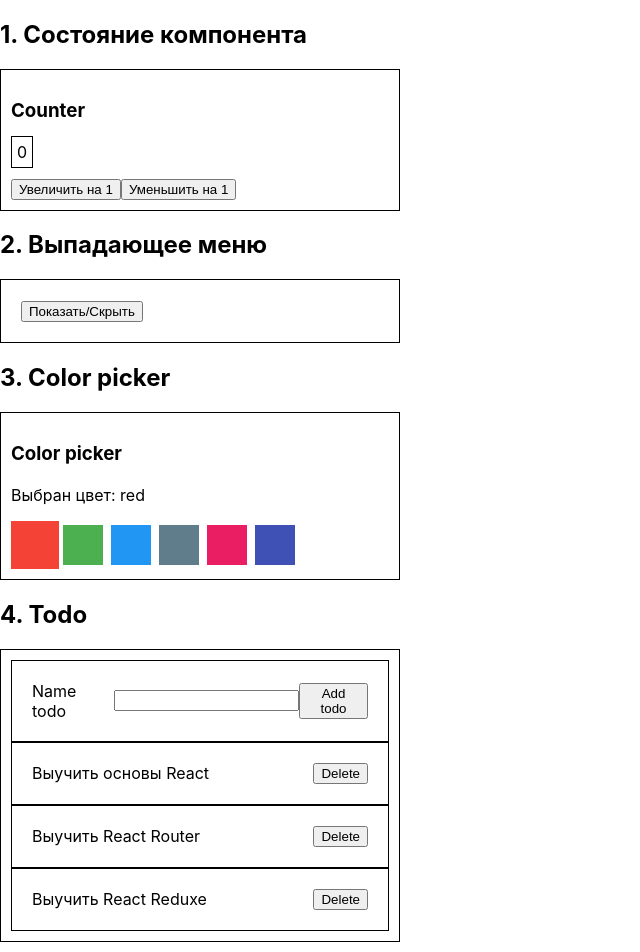
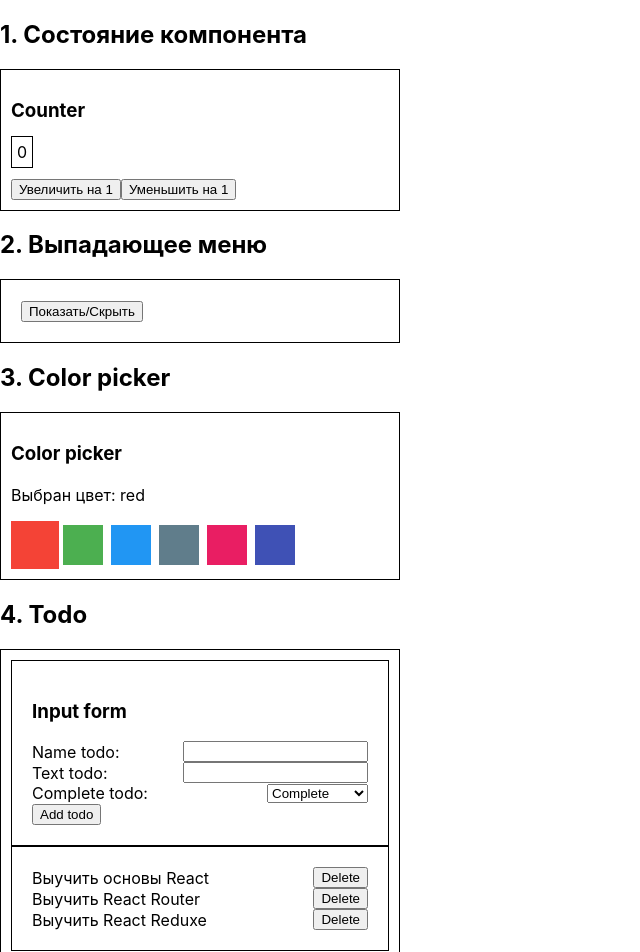
Before and after one commit to davidnedkonst/react-lesson-2-1, a React (Create React App) app: page / in a window 1280 px wide. Shown: the top 952 px of the page, without its empty margins (0-640 px from the left). Built offline with nearby package versions, Linux system fonts and the light colour scheme.

Commit message:
Update Form

```diff
--- a/public/index.html
+++ b/public/index.html
@@ -24,7 +24,7 @@
       work correctly both with client-side routing and a non-root public URL.
       Learn how to configure a non-root public URL by running `npm run build`.
     -->
-    <title>React App</title>
+    <title>React Lesson 2</title>
   </head>
   <body>
     <noscript>You need to enable JavaScript to run this app.</noscript>
--- a/src/components/Counter/Counter.js
+++ b/src/components/Counter/Counter.js
@@ -12,12 +12,12 @@ export default class Counter extends React.Component {
         counterValue: this.props.initialValue,
     };
 
-    handleIncrement = () => {
+    onIncrement = () => {
         console.log("click on Увеличить");
         this.setState(prevState => ({ counterValue: prevState.counterValue + 1 }));
     };
 
-    handleDecrement = () => {
+    onDecrement = () => {
         console.log("click on Уменьшить");
         this.setState(prevState => ({ counterValue: prevState.counterValue - 1 }));
     };
@@ -35,8 +35,8 @@ export default class Counter extends React.Component {
                 />
 
                 <Controls
-                    onIncrement={this.handleIncrement}
-                    onDecrement={this.handleDecrement}
+                    onIncrement={this.onIncrement}
+                    onDecrement={this.onDecrement}
                 />
             </div>
         );
--- a/src/components/Todo/Todo.js
+++ b/src/components/Todo/Todo.js
@@ -1,11 +1,11 @@
 import React from 'react';
+import Form from './Form';
 import css from './Todo.module.css';
 import initialTodos from '../../constants/todos.json';
 
 export default class Todo extends React.Component {
     state = {
         todos: initialTodos,
-        inputValue: '',
     };
 
     onDeleteTodo = todoId => {
@@ -14,37 +14,31 @@ export default class Todo extends React.Component {
         }));
     };
 
-    onInputChange = event => {
-        console.log(event.target);
-
-        this.setState({
-            inputValue: event.target.value
-        })
-    };
+    onSubmitForm = (data) => {
+        console.log('Todo write: form submit');
+        console.log(data);
+    }
 
     render() {
         const { todos } = this.state;
 
         return (
-            <div className={css.TodoList}>
-                <form className={css.TodoList__item}>
-                    <label htmlFor='nameTodo'>Name todo</label>
-                    <input id='nameTodo' type='text' onChange={this.onInputChange} />
-                    <button type='submit'>Add todo</button>
-                </form>
+            <div className={css.Todo}>
+                <Form onSubmit={this.onSubmitForm} />
 
-                <ul>{
-                    todos.map(
-                        ({ id, text }) =>
-                            <li key={id} className={css.TodoList__item}>
-                                <p className={css.TodoList__text}>{text}</p>
+                <div className={css.Todo__list}>
+                    <ul>{
+                        todos.map(({ id, text }) =>
+                            <li key={id} className={css.Todo__item}>
+                                <p className={css.Todo__text}>{text}</p>
                                 <button
-                                    className={css.TodoList__button}
+                                    className={css.Todo__button}
                                     onClick={() => this.onDeleteTodo(id)}
                                 >Delete</button>
                             </li>
-                    )
-                }</ul>
+                        )
+                    }</ul>
+                </div>
             </div>
         );
     }
--- a/src/components/Todo/Todo.module.css
+++ b/src/components/Todo/Todo.module.css
@@ -1,22 +1,37 @@
-.TodoList {
+.Todo {
     width: 400px;
     padding: 10px;
     border: 1px solid black;
 }
 
-.TodoList__item {
-    display: flex;
-    justify-content: space-between;
-    align-items: center;
+.Todo__form {
     padding: 20px;
     border: 1px solid black;
 }
 
-.TodoList__text{
+.Todo__input {
+    display: flex;
+    justify-content: space-between;
+    align-items: center;
+}
+
+.Todo__list {
+    padding: 20px;
+    border: 1px solid black;
+}
+
+.Todo__item {
+    display: flex;
+    justify-content: space-between;
+    align-items: center;
+
+}
+
+.Todo__text {
     margin-top: 0;
     margin-bottom: 0;
 }
 
-.TodoList__button{
+.Todo__button {
     cursor: pointer;
 }
--- a/src/components/Todo/form.js
+++ b/src/components/Todo/form.js
@@ -0,0 +1,70 @@
+import React from "react";
+import css from './Todo.module.css';
+
+export default class Form extends React.Component{
+    state = {
+        name: '',
+        text: '',
+    };
+
+    onChange = event => {
+        const { id, value } = event.target;
+        console.log('Change on ' + id + ': ' + value);
+        this.setState({ [id]: value, }
+        );
+    };
+
+    onSubmit = event => {
+        event.preventDefault();
+        console.log('Form write: form submit');
+        console.log(this.state);
+        this.props.onSubmit(this.state);
+    }
+
+    render() {
+        return (
+            <div className={css.Todo__form}>
+                <h3>Input form</h3>
+                <form onSubmit={this.onSubmit}>
+                    <div className={css.Todo__input}>
+                        <label htmlFor='name'>
+                            Name todo:
+                        </label>
+
+                        <input
+                            id='name'
+                            type='text'
+                            onChange={this.onChange}
+                        />
+                    </div>
+
+                    <div className={css.Todo__input}>
+                        <label htmlFor='text'>
+                            Text todo:
+                        </label>
+
+                        <input
+                            id='text'
+                            type='text'
+                            onChange={this.onChange}
+                        />
+                    </div>
+
+                    <div className={css.Todo__input}>
+                        <label htmlFor='complete'>
+                            Complete todo:
+                        </label>
+
+                        <select
+                            id='complete'
+                        >
+                            <option value={true}>Complete</option>
+                            <option value={false}>Not complete</option>
+                        </select>
+                    </div>
+                    <button type='submit' className={css.Todo__button}>Add todo</button>
+                </form>
+            </div>
+        );
+    }
+}
```
